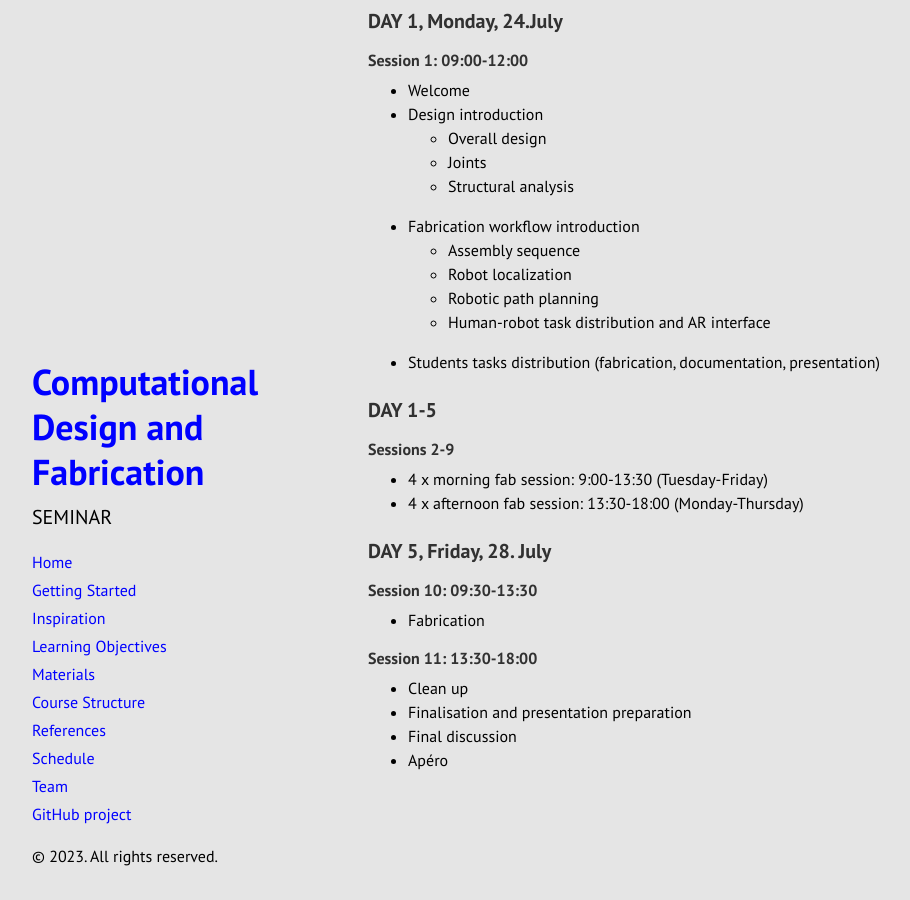
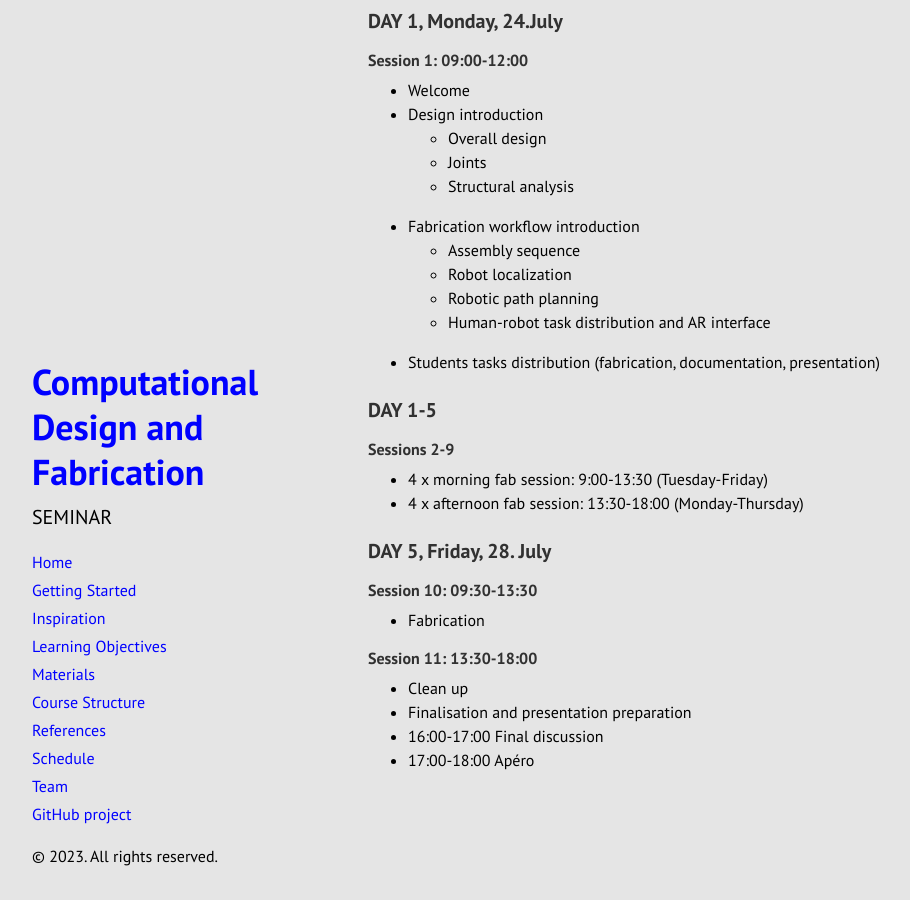
Before and after one commit to jckenny59/cdf_2023, a Jekyll site: the page built from docs/schedule.md, in a window 1280 px wide and 900 px high, scrolled down 1978 px. Shown: the whole window, without its empty margins (0-910 px from the left). Built offline with Jekyll 4.4.1, drawn with Linux system fonts in a browser that asks for light colours; Markdown is read by kramdown in place of the engine named in the settings.

Commit message:
Update schedule.md

```diff
--- a/docs/schedule.md
+++ b/docs/schedule.md
@@ -100,5 +100,5 @@ Time: 09:00-18:00
 #### Session 11: 13:30-18:00
 * Clean up
 * Finalisation and presentation preparation
-* Final discussion
-* Apéro
+* 16:00-17:00 Final discussion
+* 17:00-18:00 Apéro
```
